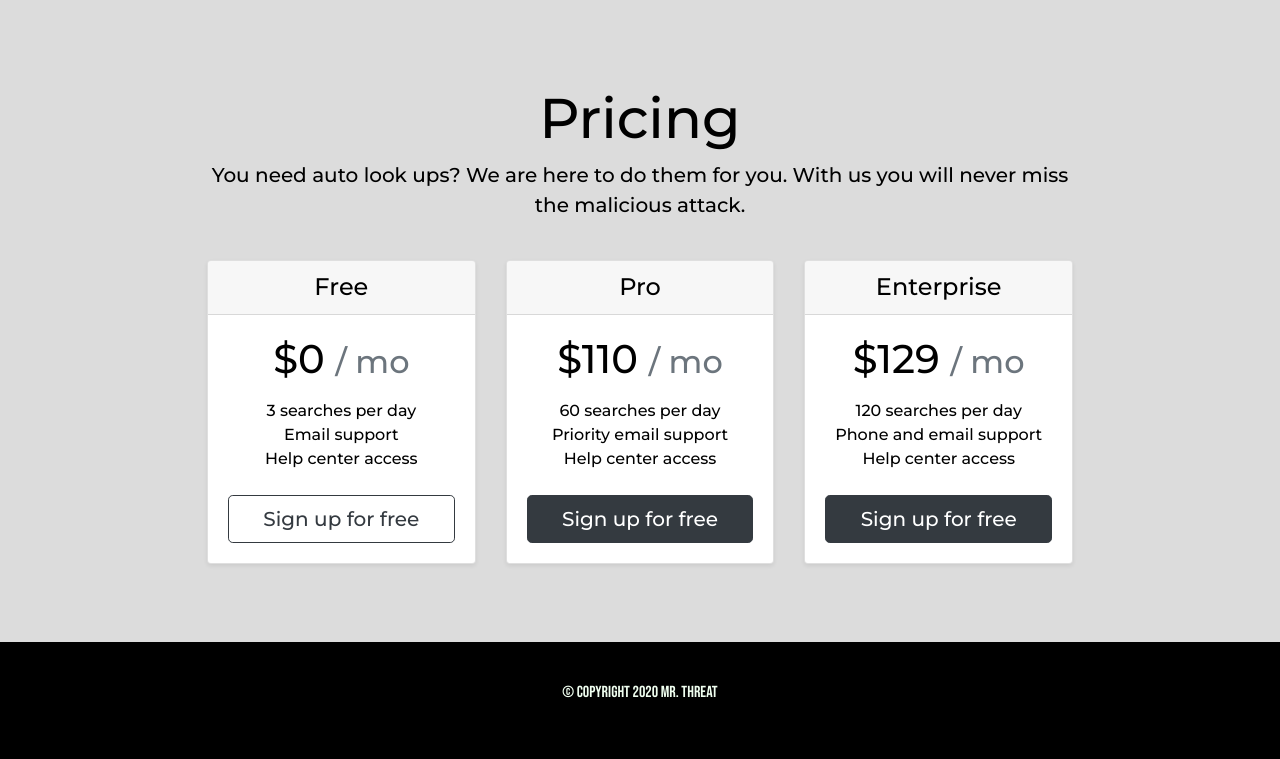
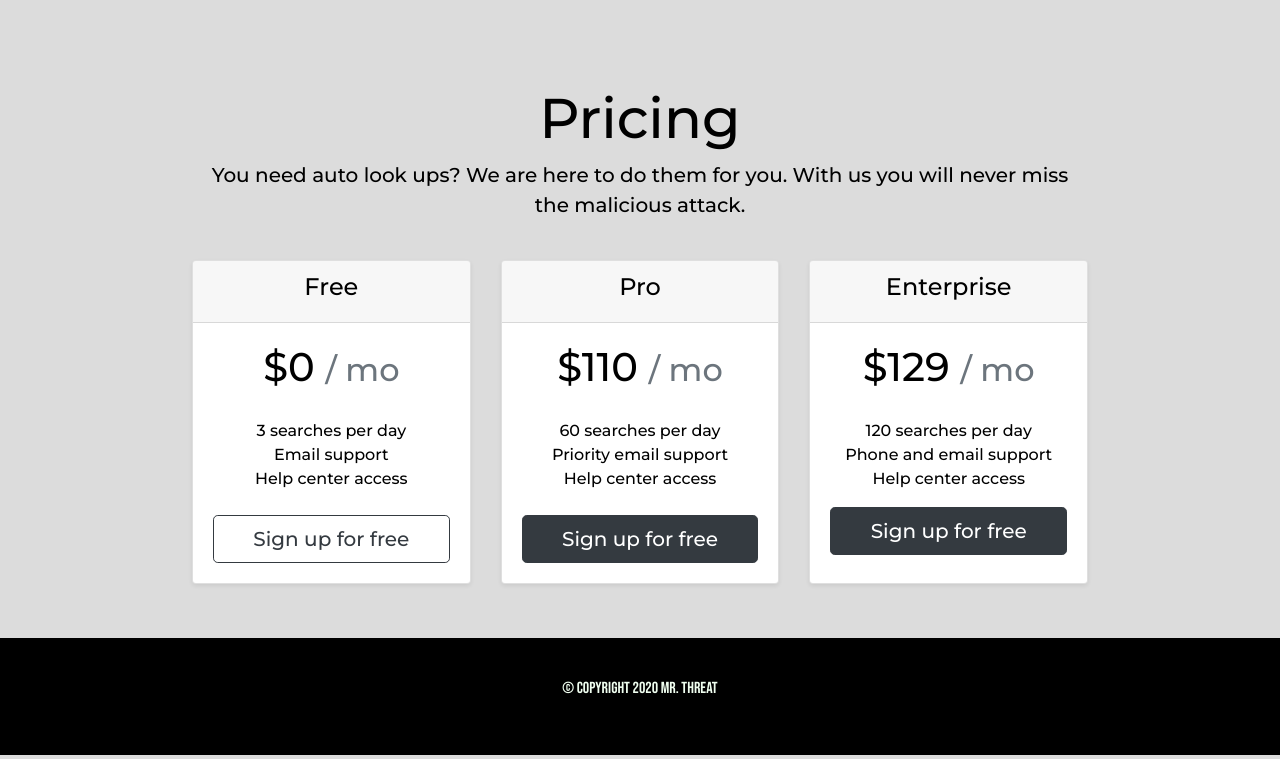
Before and after one commit to FitAdam/Mr.-Threat, a Django app: page / in a window 1280 px wide. Shown: the part 1105-1864 px from the top of the page. Run offline with Django 3.2, Linux system fonts and the light colour scheme; some libraries are stand-ins or nearby versions; some web fonts are replaced.

Commit message:
pricing fix

```diff
--- a/web_app/static/web_app/style.css
+++ b/web_app/static/web_app/style.css
@@ -52,9 +52,7 @@ body{
     padding-left: 30px;
     float: right;
 }
-.welcome-btn:hover{
-    transform: scale(1.1);
-}
+
 /* Search view */
 
 .col-lg-6{
@@ -106,9 +104,7 @@ body{
 
 .card{
     color: black;
-    margin-left: 50%;
     font-family: 'Montserrat', sans-serif;
-    width: auto;
 }
 
 /* Pricing and commercial */
--- a/web_app/templates/web_app/index.html
+++ b/web_app/templates/web_app/index.html
@@ -82,13 +82,14 @@
         malicious attack.</p>
     </div>
 
-    <div class="container">
+
     <div class="card-deck mb-3 text-center">
-        <div class="card mb-4 shadow-sm">
+
+      <div class="card shadow-sm" style="width: 18rem;">
         <div class="card-header">
-            <h4 class="my-0 font-weight-normal">Free</h4>
+          <h4>Free</h4>
         </div>
-          <div class="card-body">
+        <div class="card-body d-flex flex-column">
           <h1 class="card-title pricing-card-title">$0 <small class="text-muted">/ mo</small></h1>
           <ul class="list-unstyled mt-3 mb-4">
             <li>3 searches per day</li>
@@ -104,11 +105,11 @@
 
         </div>
       </div>
-        <div class="card mb-4 shadow-sm">
+      <div class="card shadow-sm" style="width: 18rem;">
         <div class="card-header">
-            <h4 class="my-0 font-weight-normal">Pro</h4>
+          <h4>Pro</h4>
         </div>
-          <div class="card-body">
+        <div class="card-body d-flex flex-column">
           <h1 class="card-title pricing-card-title">$110 <small class="text-muted">/ mo</small></h1>
           <ul class="list-unstyled mt-3 mb-4">
             <li>60 searches per day</li>
@@ -123,13 +124,13 @@
           {% endif %}
         </div>
       </div>
-        <div class="card mb-4 shadow-sm">
+      <div class="card shadow-sm" style="width: 18rem;">
         <div class="card-header">
-            <h4 class="my-0 font-weight-normal">Enterprise</h4>
+          <h4>Enterprise</h4>
         </div>
-          <div class="card-body">
+        <div class="card-body d-flex flex-column">
           <h1 class="card-title pricing-card-title">$129 <small class="text-muted">/ mo</small></h1>
-            <ul class="list-unstyled mt-3 mb-4">
+          <ul class="list-unstyled mt-3 mb-3">
             <li>120 searches per day</li>
             <li>Phone and email support</li>
             <li>Help center access</li>
@@ -143,8 +144,9 @@
         </div>
       </div>
     </div>
+  </div>
 
-    </div>
+
 </section>
 
 
```
Lines whose indentation alone changed are shown as unchanged.
